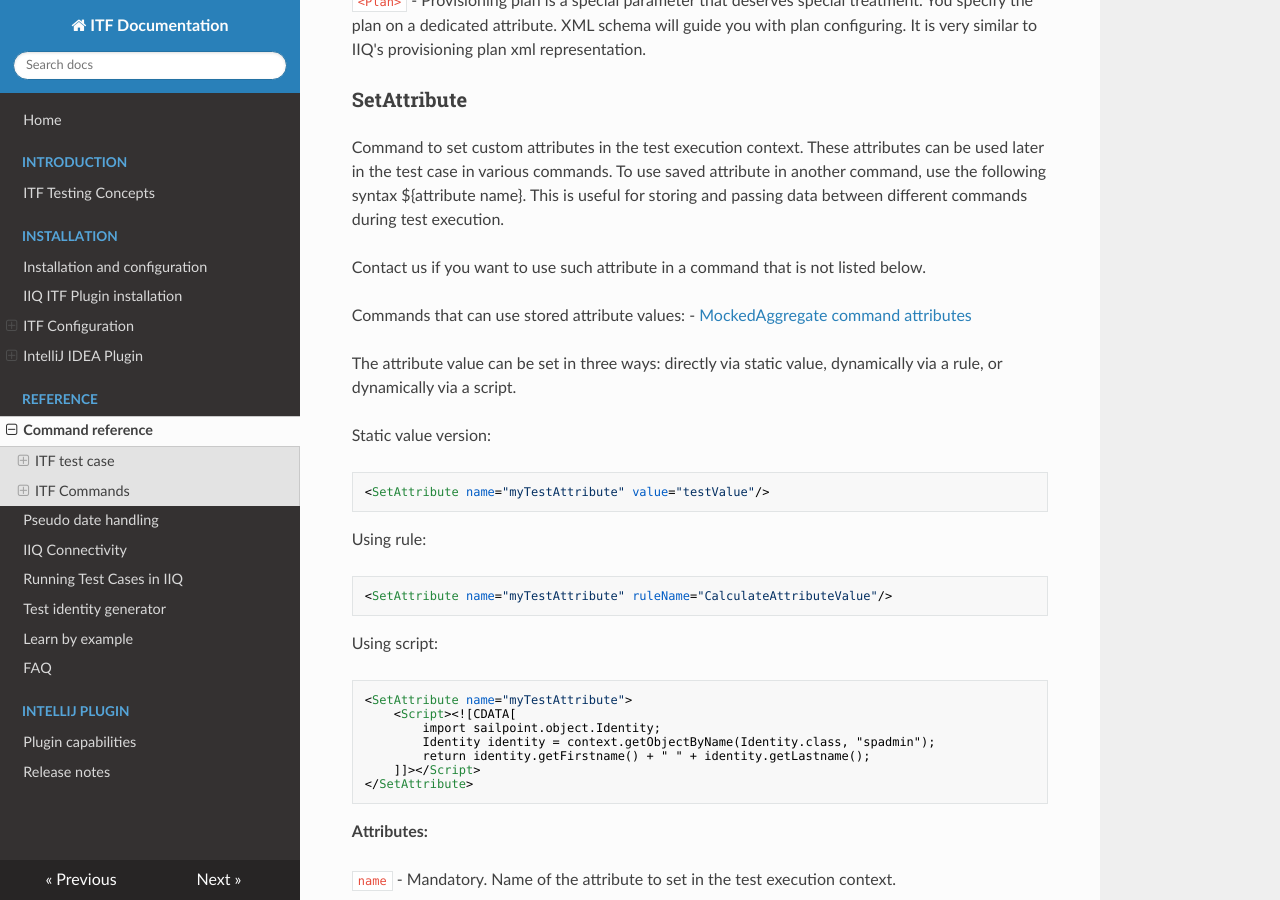
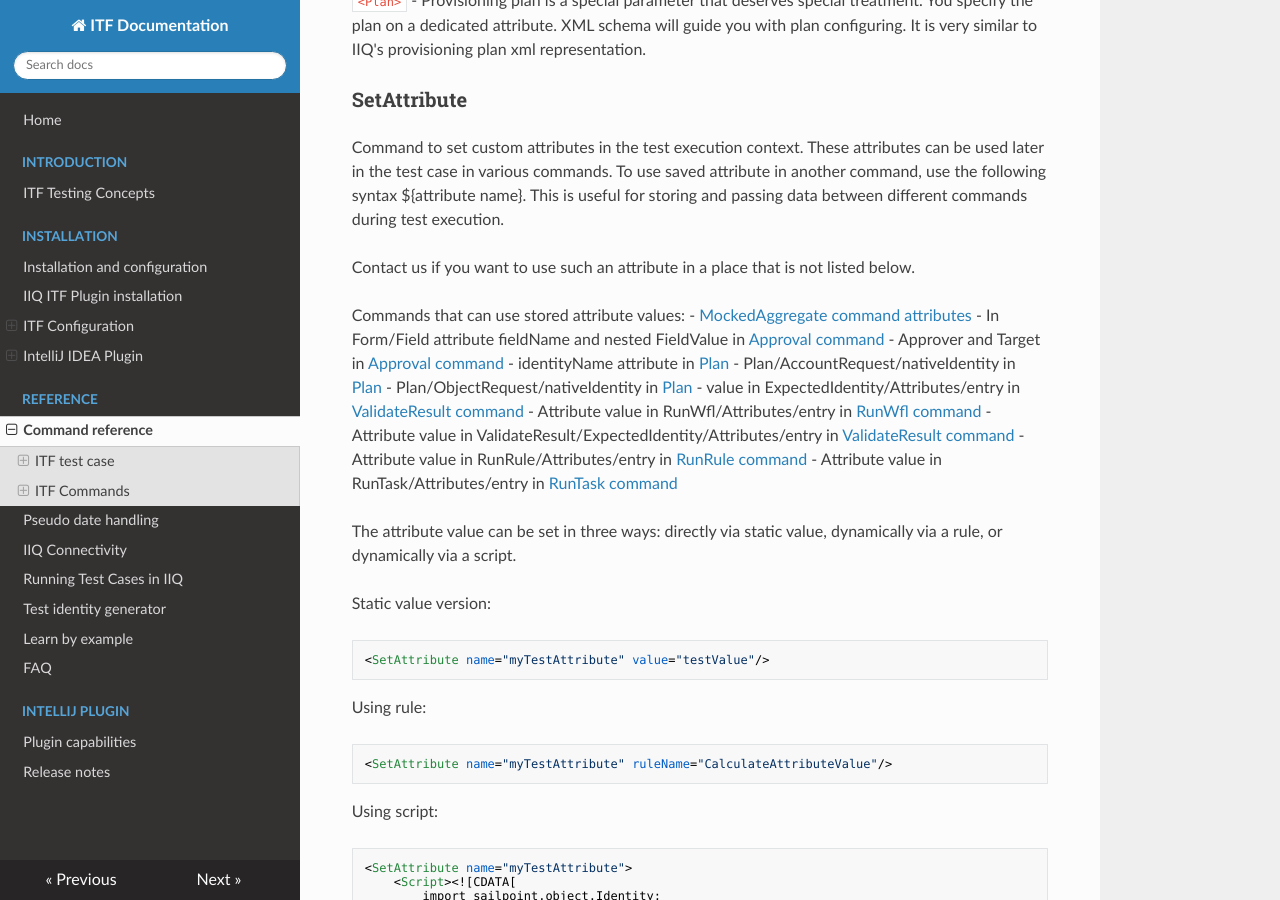
Before and after one commit to aleksander-jachowicz-sp/ITF-documentation, an MkDocs documentation site: the page built from docs/ITF XML Reference.md, in a window 1280 px wide and 900 px high, scrolled down 25434 px. Built offline with MkDocs 1.6.1, drawn with Linux system fonts in a browser that asks for light colours; nearby versions of some CDN libraries.

Commit message:
set attribute update
(cherry picked from commit 6663ae95098f1a8fdc6bf576ed73404c085bd82d)

```diff
--- a/docs/ITF XML Reference.md
+++ b/docs/ITF XML Reference.md
@@ -1019,10 +1019,20 @@ Command to set custom attributes in the test execution context. These attributes
 To use saved attribute in another command, use the following syntax ${attribute name}.
 This is useful for storing and passing data between different commands during test execution.
 
-Contact us if you want to use such attribute in a command that is not listed below.
+Contact us if you want to use such an attribute in a place that is not listed below.
 
 Commands that can use stored attribute values:
- -  [MockedAggregate command attributes](#MockedAggregate)
+ - [MockedAggregate command attributes](#MockedAggregate)
+ - In Form/Field attribute fieldName and nested FieldValue in [Approval command](#Form-approvals)
+ - Approver and Target in [Approval command](#CheckApprovals)
+ - identityName attribute in [Plan](#Plan)
+ - Plan/AccountRequest/nativeIdentity in [Plan](#Plan)
+ - Plan/ObjectRequest/nativeIdentity in [Plan](#Plan)
+ - value in ExpectedIdentity/Attributes/entry in [ValidateResult command](#validateresult)
+ - Attribute value in RunWfl/Attributes/entry in [RunWfl command](#runwfl)
+ - Attribute value in ValidateResult/ExpectedIdentity/Attributes/entry in [ValidateResult command](#validateresult)
+ - Attribute value in RunRule/Attributes/entry in [RunRule command](#runrule)
+ - Attribute value in RunTask/Attributes/entry in [RunTask command](#runtask)
 
 The attribute value can be set in three ways: directly via static value, dynamically via a rule, or dynamically via a script.
 
```
